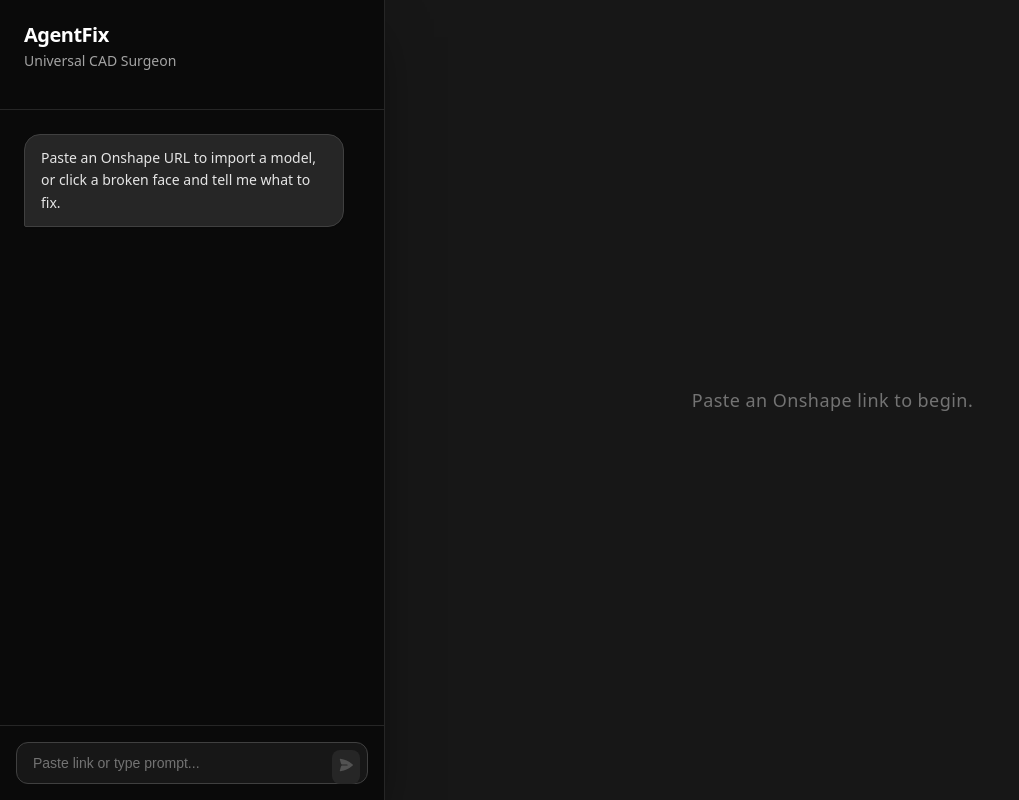
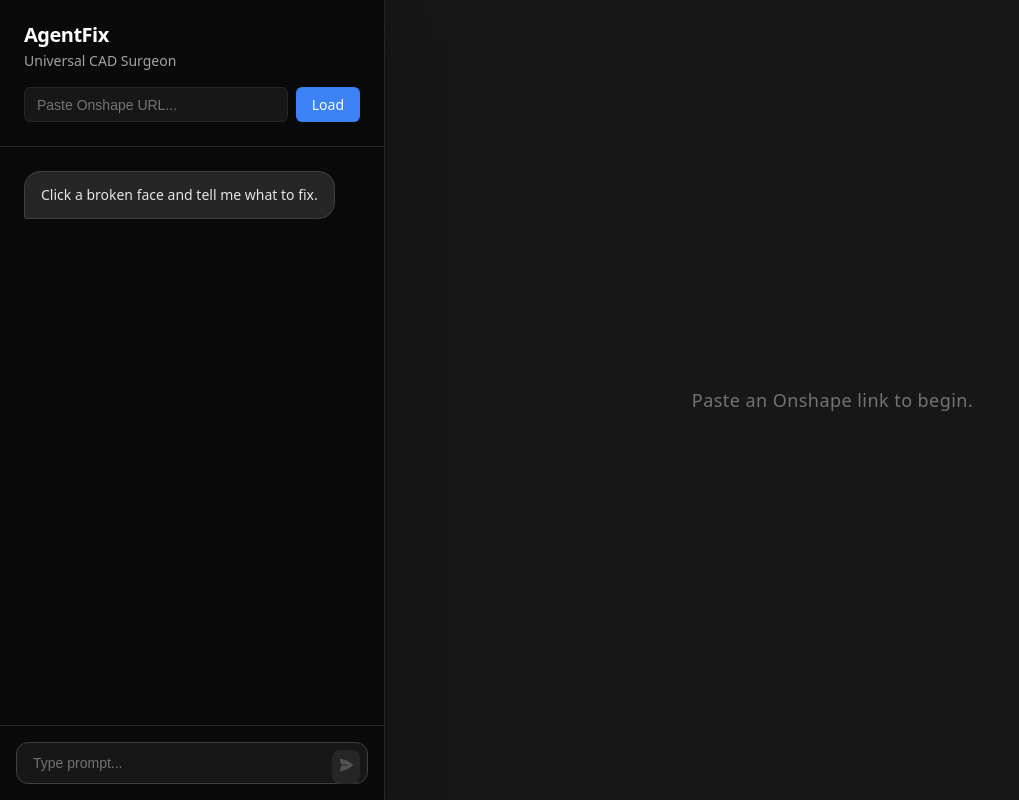
Before and after one commit to pranavputtagunta/mannyai, a React app in the folder frontend/: page / in a window 1280 px wide. Shown: the whole page, without its empty margins (0-1019 px from the left). Built offline with nearby package versions, Linux system fonts and the light colour scheme; the HTML template or start-up script is replaced by a standard one.

Commit message:
link at top

```diff
--- a/frontend/src/App.css
+++ b/frontend/src/App.css
@@ -4,7 +4,16 @@
   width: 100vw;
   background-color: #171717; /* Neutral 900 */
   color: #f5f5f5;
-  font-family: ui-sans-serif, system-ui, -apple-system, BlinkMacSystemFont, "Segoe UI", Roboto, "Helvetica Neue", Arial, sans-serif;
+  font-family:
+    ui-sans-serif,
+    system-ui,
+    -apple-system,
+    BlinkMacSystemFont,
+    "Segoe UI",
+    Roboto,
+    "Helvetica Neue",
+    Arial,
+    sans-serif;
   overflow: hidden;
 }
 
@@ -36,6 +45,54 @@
   font-size: 0.875rem;
   color: #a3a3a3;
   margin-top: 0.25rem;
+  margin-bottom: 1rem;
+}
+
+.url-form {
+  display: flex;
+  gap: 0.5rem;
+}
+
+.url-input {
+  flex: 1;
+  background-color: #171717;
+  border: 1px solid #262626;
+  border-radius: 0.375rem;
+  padding: 0.5rem 0.75rem;
+  color: #f5f5f5;
+  font-size: 0.875rem;
+  outline: none;
+  transition: border-color 0.2s;
+}
+
+.url-input:focus {
+  border-color: #3b82f6;
+}
+
+.url-input:disabled {
+  opacity: 0.5;
+  cursor: not-allowed;
+}
+
+.url-submit-btn {
+  background-color: #3b82f6;
+  color: white;
+  border: none;
+  border-radius: 0.375rem;
+  padding: 0.5rem 1rem;
+  font-size: 0.875rem;
+  font-weight: 500;
+  cursor: pointer;
+  transition: background-color 0.2s;
+}
+
+.url-submit-btn:hover:not(:disabled) {
+  background-color: #2563eb;
+}
+
+.url-submit-btn:disabled {
+  opacity: 0.5;
+  cursor: not-allowed;
 }
 
 .main-canvas {
@@ -85,5 +142,7 @@
 }
 
 @keyframes spin {
-  to { transform: rotate(360deg); }
+  to {
+    transform: rotate(360deg);
+  }
 }
--- a/frontend/src/App.tsx
+++ b/frontend/src/App.tsx
@@ -1,8 +1,8 @@
-import React, { useState } from 'react';
-import ChatInterface from './components/ChatInterface';
-import Viewer3D from './components/Viewer3D';
-import { fetchModelFromOnshape } from './services/api';
-import './App.css';
+import React, { useState } from "react";
+import ChatInterface from "./components/ChatInterface";
+import Viewer3D from "./components/Viewer3D";
+import { fetchModelFromOnshape } from "./services/api";
+import "./App.css";
 
 export default function App(): JSX.Element {
   const [modelUrl, setModelUrl] = useState<string | null>(null);
@@ -32,9 +32,34 @@
         <div className="sidebar-header">
           <h1 className="sidebar-title">AgentFix</h1>
           <p className="sidebar-subtitle">Universal CAD Surgeon</p>
+          <form
+            onSubmit={(e) => {
+              e.preventDefault();
+              const form = e.target as HTMLFormElement;
+              const input = form.elements.namedItem("url") as HTMLInputElement;
+              if (input.value.trim()) {
+                handleImport(input.value.trim());
+              }
+            }}
+            className="url-form"
+          >
+            <input
+              name="url"
+              type="text"
+              placeholder="Paste Onshape URL..."
+              className="url-input"
+              disabled={isLoading}
+            />
+            <button
+              type="submit"
+              disabled={isLoading}
+              className="url-submit-btn"
+            >
+              Load
+            </button>
+          </form>
         </div>
-        {/* Pass the handleImport function as a prop */}
-        <ChatInterface onImport={handleImport} isLoading={isLoading} />
+        <ChatInterface isLoading={isLoading} />
       </div>
 
       <div className="main-canvas">
@@ -46,10 +71,10 @@
 
         {isLoading && (
           <div className="overlay">
-             <div className="loader-group">
-                <div className="spinner"></div>
-                <p className="loading-text">Extracting Geometry...</p>
-             </div>
+            <div className="loader-group">
+              <div className="spinner"></div>
+              <p className="loading-text">Extracting Geometry...</p>
+            </div>
           </div>
         )}
 
--- a/frontend/src/components/ChatInterface.tsx
+++ b/frontend/src/components/ChatInterface.tsx
@@ -4,7 +4,6 @@
 import "../assets/ChatInterface.css";
 
 interface ChatInterfaceProps {
-  onImport: (url: string) => Promise<void>;
   isLoading: boolean;
 }
 
@@ -14,14 +13,13 @@
 }
 
 export default function ChatInterface({
-  onImport,
   isLoading,
 }: ChatInterfaceProps): JSX.Element {
   const [input, setInput] = useState<string>("");
   const [messages, setMessages] = useState<Message[]>([
     {
       role: "assistant",
-      text: "Paste an Onshape URL to import a model, or click a broken face and tell me what to fix.",
+      text: "Click a broken face and tell me what to fix.",
     },
   ]);
   const [isProcessing, setIsProcessing] = useState<boolean>(false);
@@ -30,24 +28,6 @@
   const handleSubmit = async (e: React.FormEvent<HTMLFormElement>) => {
     e.preventDefault();
     if (!input.trim()) return;
-
-    if (input.includes("cad.onshape.com")) {
-      const url = input;
-      setMessages((prev) => [
-        ...prev,
-        { role: "user", text: `Importing: ${url}` },
-      ]);
-      setInput("");
-      await onImport(url);
-      setMessages((prev) => [
-        ...prev,
-        {
-          role: "assistant",
-          text: "Model imported successfully. What would you like to modify?",
-        },
-      ]);
-      return;
-    }
 
     const userMsg = input;
     setInput("");
@@ -116,7 +96,7 @@
             value={input}
             onChange={(e) => setInput(e.target.value)}
             disabled={isLoading || isProcessing}
-            placeholder="Paste link or type prompt..."
+            placeholder="Type prompt..."
             className="chat-input"
           />
           <button
```
